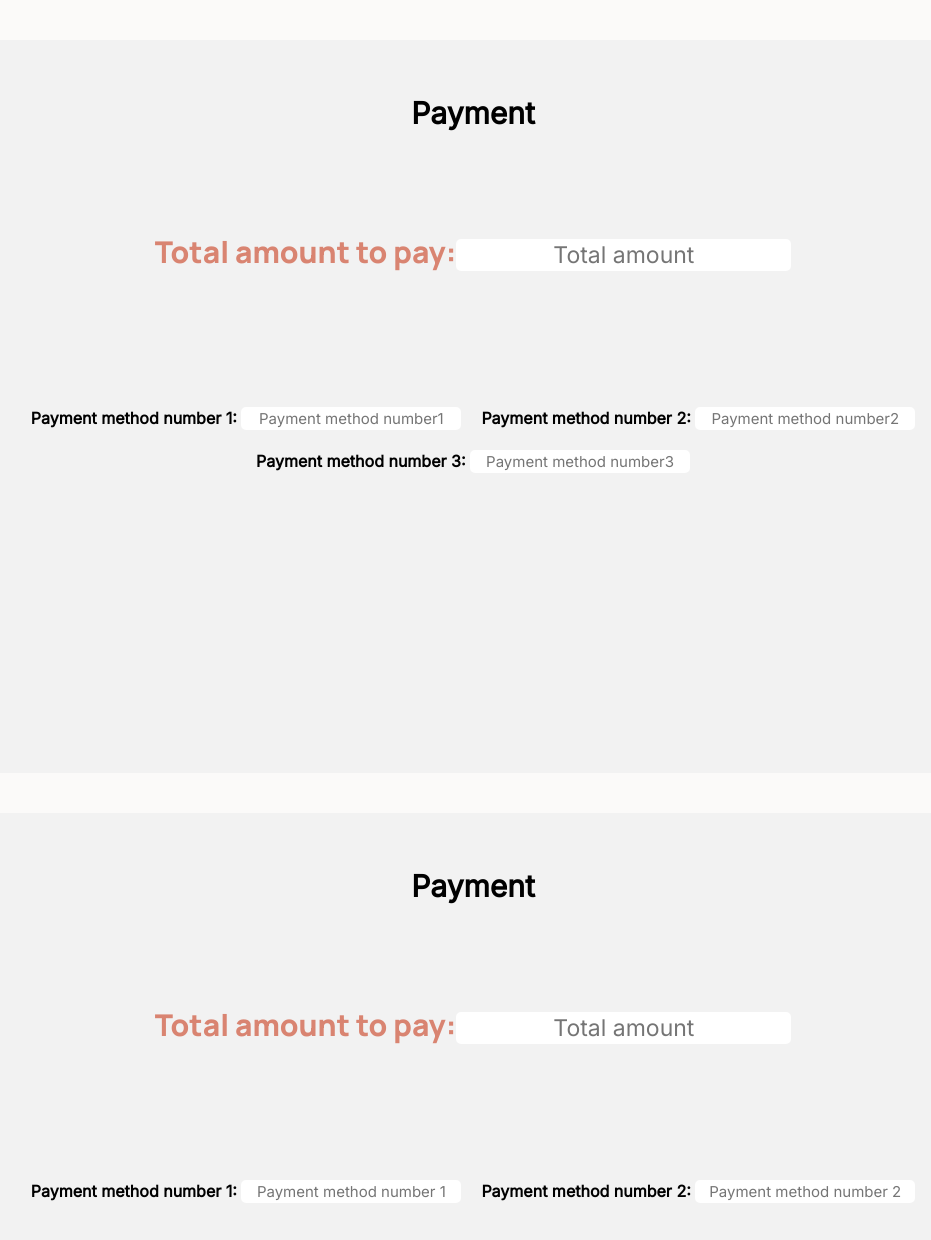
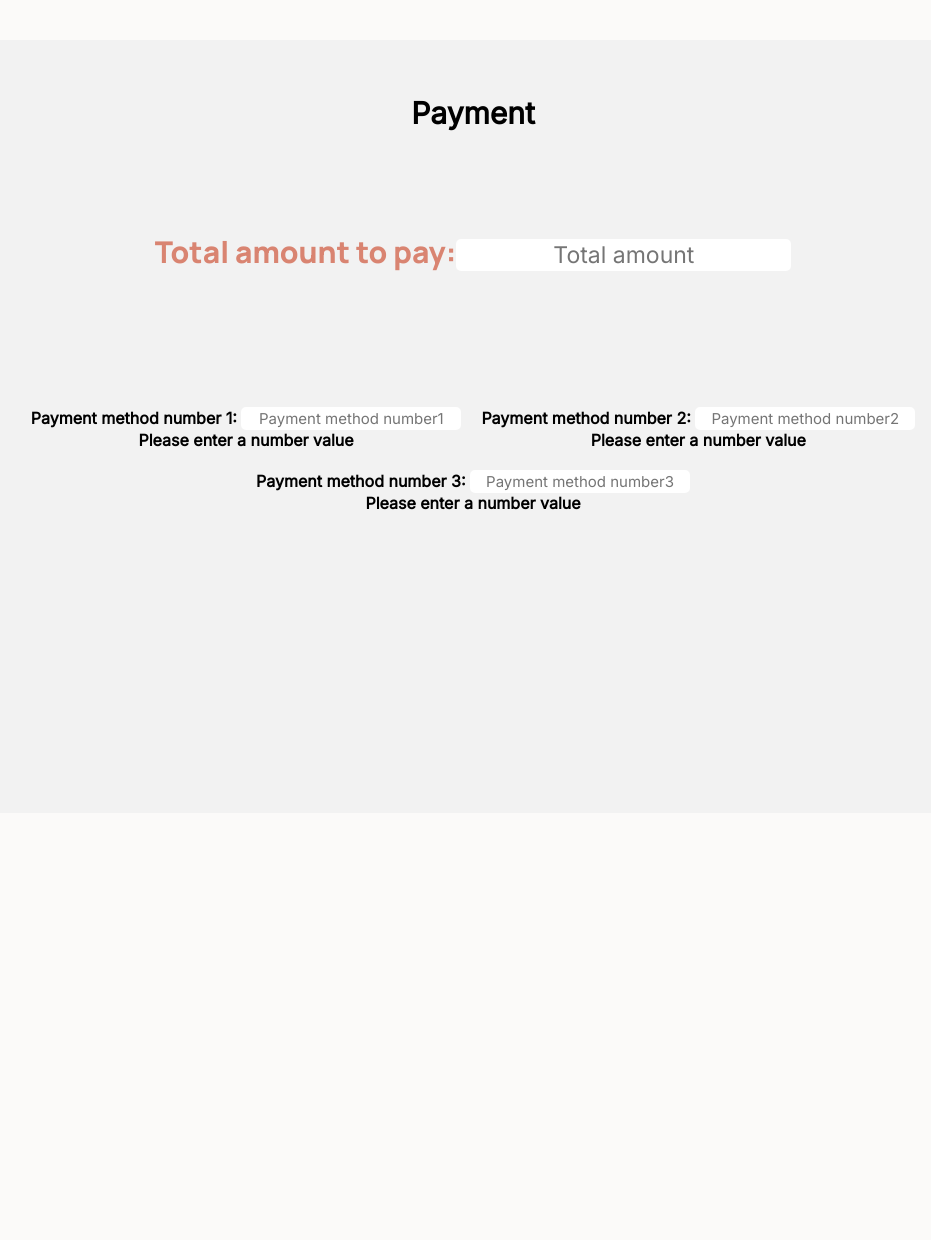
Before and after one commit to ClaraChaouat/urban-parakeet, a React (Create React App) app: page / in a window 1280 px wide. Shown: the top 1240 px of the page, without its empty margins (167-1098 px from the left). After the commit the page ends 813 px from the top, so only its background shows below. Built offline with nearby package versions, Linux system fonts and the light colour scheme.

Commit message:
added tests

```diff
--- a/package.json
+++ b/package.json
@@ -35,5 +35,8 @@
       "last 1 firefox version",
       "last 1 safari version"
     ]
+  },
+  "devDependencies": {
+    "jest-watch-typeahead": "^0.6.5"
   }
 }
--- a/src/App.js
+++ b/src/App.js
@@ -1,16 +1,11 @@
-import './App.css';
-import { PaymentPage } from './components/PaymentPage';
-import { PaymentPageNew } from './components/PaymentPageNew';
-
+import "./App.css";
+import { PaymentPage } from "./components/PaymentPage";
 
 function App() {
   return (
     <div className="App">
       <div className="wrapper">
-      <PaymentPageNew />
         <PaymentPage />
-
-
       </div>
     </div>
   );
--- a/src/components/PaymentPage.js
+++ b/src/components/PaymentPage.js
@@ -1,25 +1,44 @@
 import "./paymentpage.scss";
 import { useState } from "react";
 
+const count = 3;
+
+export function numberUpTo2decimals(num) {
+  return parseFloat(num.toFixed(2));
+}
+
 export function PaymentPage() {
   const [totalAmount, setTotalAmount] = useState("");
-  const [paymentMethodNumber1, setPaymentMethodNumber1] = useState("");
-  const [paymentMethodNumber2, setPaymentMethodNumber2] = useState("");
+  const [paymentMethods, setPaymentMethods] = useState([]);
 
   function handleTotalAmount(event) {
-    setTotalAmount(event.target.value);
-    setPaymentMethodNumber1(event.target.value / 2);
-    setPaymentMethodNumber2(event.target.value / 2);
+    const methodValue = numberUpTo2decimals(event.target.value / count);
+    setTotalAmount(+event.target.value);
+    setPaymentMethods([...new Array(count)].fill(methodValue));
   }
 
-  function handlePaymentMethodNumber1(event) {
-    setPaymentMethodNumber1(event.target.value);
-    setPaymentMethodNumber2(totalAmount - event.target.value);
+  function handlePaymentMethod(event, fieldIndex) {
+    const fieldValue = +event.target.value;
+
+    setPaymentMethods((oldAmounts) => {
+      //change the field value
+
+      const newAmounts = [...oldAmounts];
+      newAmounts[fieldIndex] = fieldValue;
+
+      //Change the other field values
+
+        const evenValue = (totalAmount - fieldValue) / (count - 1);
+
+        newAmounts.forEach((field, index) => {
+          if (index !== fieldIndex) {
+            newAmounts[index] = evenValue;
           }
+        });
 
-  function handlePaymentMethodNumber2(event) {
-    setPaymentMethodNumber2(event.target.value);
-    setPaymentMethodNumber1(totalAmount - event.target.value);
+
+      return newAmounts;
+    });
   }
 
   return (
@@ -30,10 +49,11 @@ export function PaymentPage() {
         </div>
         <div className="totalAmountContainer">
           <div className="totalAmountCard">
-            <label>Total amount to pay:</label>
+            <label htmlFor="Total amount to pay">Total amount to pay:</label>
             <input
               className="totalAmountInput"
               type="text"
+              id="Total amount to pay"
               onChange={handleTotalAmount}
               value={totalAmount}
               placeholder="Total amount"
@@ -41,26 +61,27 @@ export function PaymentPage() {
           </div>
         </div>
         <div className="paymentMethodContainer">
-          <div className="paymentMethodNumber1">
-            <label>Payment method number 1: </label>
+          {[...new Array(count)].map((item, i) => {
+            console.log(paymentMethods[i],totalAmount,paymentMethods[i]>totalAmount,typeof paymentMethods[i]);
+            return (
+              <div key={i} className="paymentMethodNumber1">
+                <label htmlFor="Payment method type amount">
+                  Payment method number {i + 1}:{" "}
+                </label>
                 <input
                   className="paymentMethodNumber1Input"
                   type="text"
-              onChange={handlePaymentMethodNumber1}
-              placeholder="Payment method number 1"
-              value={paymentMethodNumber1}
+                  id="Payment method type amount"
+                  onChange={(event) => handlePaymentMethod(event, i)}
+                  placeholder={`Payment method number${i + 1}`}
+                  value={paymentMethods[i]}
                 ></input>
+                {paymentMethods[i]<0 ? <p>Number can't be negative</p>:null}
+                {paymentMethods[i]>totalAmount ? <p>Cannot be bigger than the total amount</p>:null}
+                { isNaN(paymentMethods[i])  ? <p>Please enter a number value</p>:null}
               </div>
-          <div className="paymentMethodNumber2">
-            <label>Payment method number 2: </label>
-            <input
-              className="paymentMethodNumber2Input"
-              type="text"
-              value={paymentMethodNumber2}
-              onChange={handlePaymentMethodNumber2}
-              placeholder="Payment method number 2"
-            ></input>
-          </div>
+            );
+          })}
         </div>
       </form>
     </div>
--- a/src/components/PaymentPageNew.js
+++ /dev/null
@@ -1,72 +0,0 @@
-import "./paymentpage.scss";
-import { useState } from "react";
-
-const count = 3;
-
-export function PaymentPageNew() {
-  const [totalAmount, setTotalAmount] = useState("");
-  const [paymentMethods, setPaymentMethods] = useState([]);
-
-  function handleTotalAmount(event) {
-    const methodValue = event.target.value / count;
-    setTotalAmount(event.target.value);
-    setPaymentMethods([...new Array(count)].fill(methodValue));
-
-    // setPaymentMethodNumber1(event.target.value / 2);
-    // setPaymentMethodNumber2(event.target.value / 2);
-  }
-
-  function handlePaymentMethodNumber1(event,i) {
-    //change the field value
-    paymentMethods[i] = event.target.value;
-    setPaymentMethods((oldlist) => {
-      const newList = [...oldlist];
-      console.log(oldlist,"Old");
-      console.log(newList,"New");
-      newList[i] = event.target.value;
-      console.log(newList[i]);
-       return newList;
-    });
-
-    // Change the other fields value
-    // Other fields = totalAmount - ()
-  }
-
-  return (
-    <div className="paymentPageContainer">
-      <form className="paymentForm">
-        <div className="paymentFormTitle">
-          <p>Payment</p>
-        </div>
-        <div className="totalAmountContainer">
-          <div className="totalAmountCard">
-            <label>Total amount to pay:</label>
-            <input
-              className="totalAmountInput"
-              type="text"
-              onChange={handleTotalAmount}
-              value={totalAmount}
-              placeholder="Total amount"
-            ></input>
-          </div>
-        </div>
-        <div className="paymentMethodContainer">
-          {[...new Array(count)].map((item, i) => {
-            return (
-              <div key={i} className="paymentMethodNumber1">
-                <label>Payment method number {i + 1}: </label>
-                <input
-                  className="paymentMethodNumber1Input"
-                  type="text"
-                  onChange={(event) => handlePaymentMethodNumber1(event, i)}
-                  placeholder={`Payment method number${i + 1}`}
-                  value={paymentMethods[i]}
-                ></input>
-              </div>
-            );
-          })}
-        </div>
-      </form>
-    </div>
-  );
-}
```
Also changed, not shown: 2 other files (tests, documents, lock files or other folders). Lines whose indentation alone changed are shown as unchanged.
